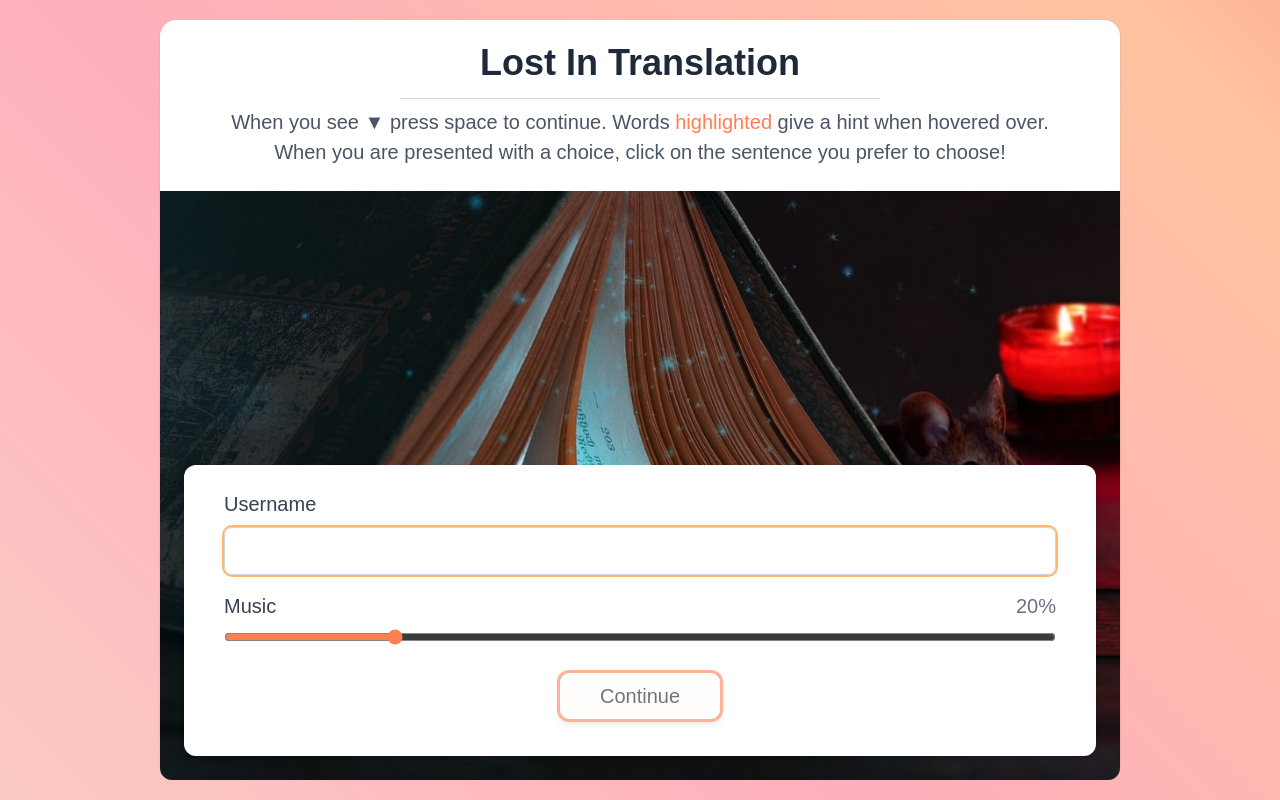
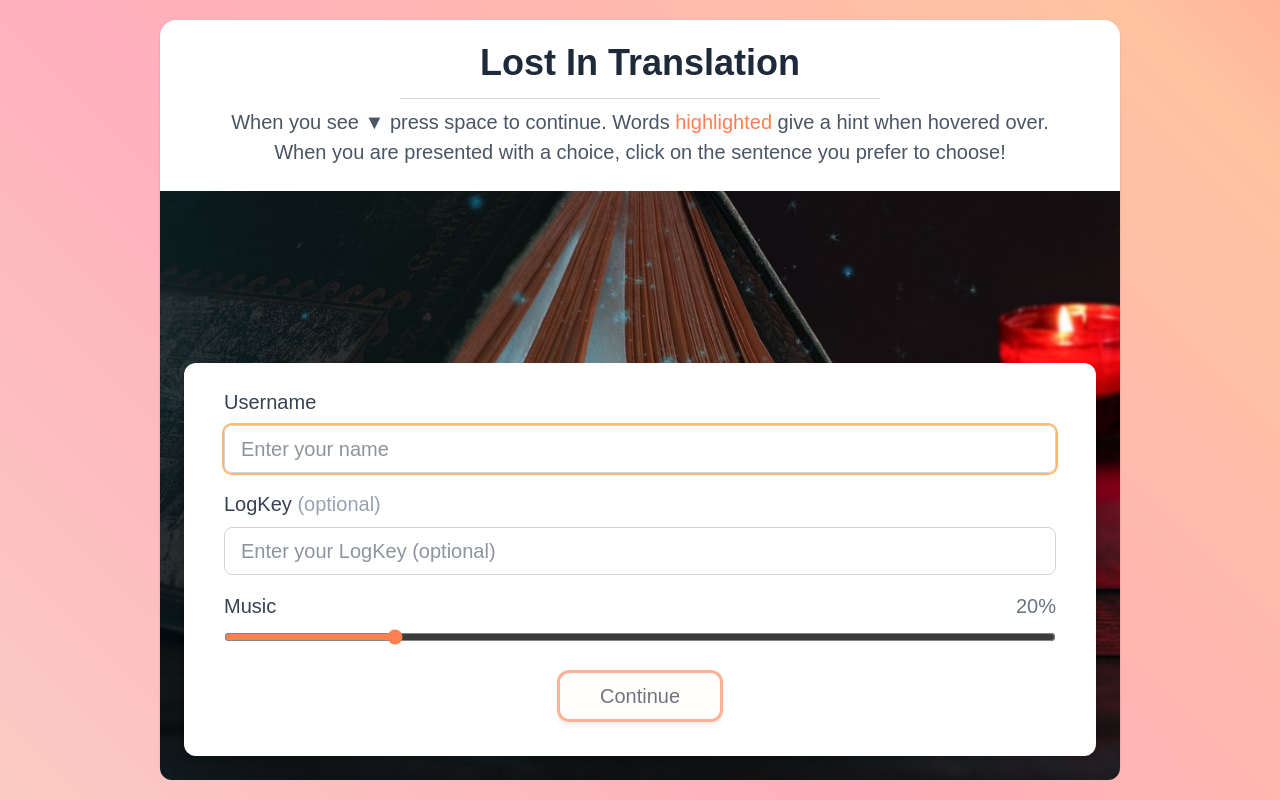
Before and after one commit to DominicBillingham/LostInTranslation, a React (Vite) app: page / in a window 1280 px wide. Built offline with nearby package versions, Linux system fonts and the light colour scheme; a web font is replaced by a local one.

Commit message:
Added the log key to prevent spam form un-auth'd sources.

```diff
--- a/src/LocalStorage.ts
+++ b/src/LocalStorage.ts
@@ -1,6 +1,15 @@
 // Centralized, safe LocalStorage helper + logging utilities
 
-const API_URL = "https://script.google.com/macros/s/AKfycbx70-NNM0AhKeFOepp7g7MzJbDw90o_2xbqATVAyf8FsPJAcfFKw9Fl6Hh0G3JMXKqxWw/exec";
+const API_URL = "https://script.google.com/macros/s/AKfycbwdFzmZpuSz86dAMFywtSzkDD2skGGuhnuJxzhhDbYDgAPKJznYLOW9xn8Y0-Ogep0B3A/exec";
+
+const KEYS = {
+    username: "username",
+    sound: "soundVolume",
+    music: "musicVolume",
+    plays: "playthroughAttempts",
+    logKey: "logKey",
+};
+
 
 type Nullable<T> = T | null | undefined;
 
@@ -14,8 +23,12 @@ export interface StorageAPI {
     getUsername(): string | null;
     setUsername(name: string): void;
 
+    getLogKey(): string | null;
+    setLogKey(name: string): void;
+
     getSoundVolume(defaultValue?: number): number; // 0..100
     setSoundVolume(value: number): void;           // clamps 0..100
+
     getMusicVolume(defaultValue?: number): number; // 0..100
     setMusicVolume(value: number): void;           // clamps 0..100
 
@@ -60,21 +73,6 @@ function incrementCounter(key: string): number {
     return next;
 }
 
-// ---------- keys ----------
-const KEYS = {
-    username: "username",
-    sound: "soundVolume",
-    music: "musicVolume",
-    plays: "playthroughAttempts",
-};
-
-// For per-choice counters
-function storyCountKey(decision: string, choice: string) {
-    return `story:${decision}:${choice}:count`;
-}
-function quizCountKey(question: string, answer: string) {
-    return `quiz:${question}:${answer}:count`;
-}
 
 // ---------- network ----------
 async function postJson(url: string, body: unknown): Promise<void> {
@@ -83,7 +81,7 @@ async function postJson(url: string, body: unknown): Promise<void> {
             method: "POST",
             headers: { "Content-Type": "application/json" },
             body: JSON.stringify(body),
-            mode: "no-cors", // avoid CORS noise; request will be sent
+            mode: "no-cors"
         });
     } catch {
         // Silently ignore per requirement
@@ -103,6 +101,18 @@ export const storage: StorageAPI = {
     setUsername(name: string) {
         if (!name) return;
         safeSet(KEYS.username, name);
+    },
+
+    getLogKey() {
+        return safeGet(KEYS.logKey);
+    },
+    setLogKey(name: string) {
+        const v = (name ?? '').trim();
+        if (!v) {
+            safeRemove(KEYS.logKey);
+            return;
+        }
+        safeSet(KEYS.logKey, v);
     },
 
     getSoundVolume(defaultValue = 20) {
@@ -129,7 +139,7 @@ export const storage: StorageAPI = {
     async logStoryChoice({ decision, choice, timeMs }: { decision: string; choice: string; timeMs?: Nullable<number> }) {
         try {
             const userId = this.getUsername() || "Anonymous";
-            const count = incrementCounter(storyCountKey(decision, choice));
+            const count = incrementCounter(decision);
             const payload = {
                 Type: "Story",
                 UserId: userId,
@@ -138,6 +148,7 @@ export const storage: StorageAPI = {
                 StoryDecisionCount: count,
                 TimeSpentChoosing: timeMs ?? null,
                 PlaythroughCount: this.getPlaythroughAttempts(0),
+                LogKey: this.getLogKey() || null,
             } as const;
 
             console.log(payload);
@@ -151,7 +162,7 @@ export const storage: StorageAPI = {
     async logQuizChoice({ question, answer, timeMs }: { question: string; answer: string; timeMs?: Nullable<number> }) {
         try {
             const userId = this.getUsername() || "Anonymous";
-            const count = incrementCounter(quizCountKey(question, answer));
+            const count = incrementCounter(question);
             const payload = {
                 Type: "Quiz",
                 UserId: userId,
@@ -160,6 +171,7 @@ export const storage: StorageAPI = {
                 QuizAnswerCount: count,
                 TimeSpentChoosing: timeMs ?? null,
                 PlaythroughCount: this.getPlaythroughAttempts(0),
+                LogKey: this.getLogKey() || null,
             } as const;
 
             console.log(payload);
--- a/src/OpeningMenu.tsx
+++ b/src/OpeningMenu.tsx
@@ -7,6 +7,7 @@ export default function OpeningMenu() {
 
     const [gameStarted, setGameStarted] = useState(false);
     const [username, setUsername] = useState<string>("");
+    const [logKey, setLogKey] = useState<string>("");
     const [musicVolume, setMusicVolume] = useState<number>(20);
     const [isLeaving, setIsLeaving] = useState<boolean>(false);
 
@@ -14,6 +15,7 @@ export default function OpeningMenu() {
 
         LocalStorage.setUsername(username.trim());
         LocalStorage.setMusicVolume(musicVolume);
+        LocalStorage.setLogKey(logKey);
 
         setIsLeaving(true);
         await new Promise(resolve => setTimeout(resolve, 1350));
@@ -25,7 +27,9 @@ export default function OpeningMenu() {
     useEffect(() => {
 
         const storedName = LocalStorage.getUsername();
-        setUsername(storedName ?? " ");
+        setUsername(storedName ?? "");
+        const storedLogKey = LocalStorage.getLogKey();
+        setLogKey(storedLogKey ?? "");
         const storedMusicVolume = LocalStorage.getMusicVolume(20);
         setMusicVolume(storedMusicVolume);
 
@@ -87,6 +91,19 @@ export default function OpeningMenu() {
                                             />
                                         </label>
 
+                                        <label className="flex flex-col gap-[1vh]">
+                                            <span className=" text-gray-700">LogKey <span className="text-gray-400">(optional)</span></span>
+                                            <input
+                                                type="text"
+                                                value={logKey}
+                                                onChange={(e) => {
+                                                    setLogKey(e.target.value);
+                                                }}
+                                                placeholder="Enter your LogKey (optional)"
+                                                className={`rounded-lg border px-[2vh] py-[1vh] focus:outline-none focus:ring-2 border-gray-300 focus:ring-orange-300`}
+                                            />
+                                        </label>
+
                                         <label className="flex flex-col gap-2">
                                             <div className="flex items-center justify-between">
                                                 <span className="text-gray-700">Music</span>
@@ -116,10 +133,10 @@ export default function OpeningMenu() {
                                                 onClick={onContinue}
                                                 disabled={username.trim() === "" || isLeaving}
                                                 className={`rounded-xl px-10 py-2 text-gray-900 shadow-md border-[#FF7F50] border-3 text-center hover:shadow-lg ${username.trim() === "" || isLeaving ? 'bg-orange-100/10 cursor-not-allowed opacity-60' : 'bg-orange-200/95 hover:bg-orange-300/95 hover:cursor-pointer'}`}
-                                            >
-                                                Continue
-                                            </button>
-                                        </div>
+                                                >
+                                                    Continue
+                                                </button>
+                                            </div>
 
                                     </div>
                                 </div>
```
